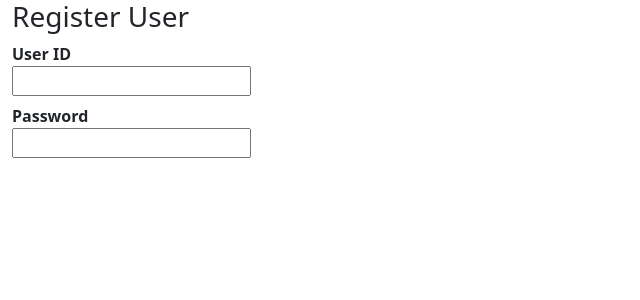
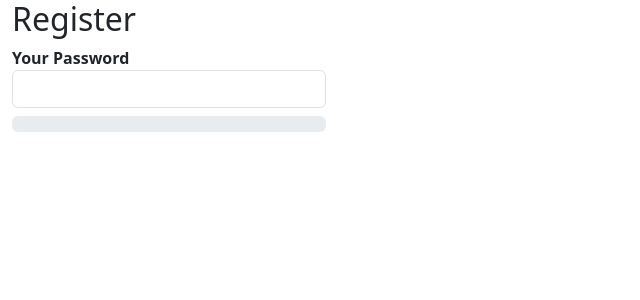
Before and after one commit to yashraj-12315/vite-react-sudhakar-sharma, a React (Vite) app: page / in a window 1280 px wide. Shown: the top 300 px of the page, without its empty margins (0-640 px from the left). Built offline with nearby package versions, Linux system fonts and the light colour scheme.

Commit message:
Create onkeyUp and onChange event

```diff
--- /dev/null
+++ b/src/components/password-demo/password-demo.jsx
@@ -0,0 +1,56 @@
+import { useState } from "react";
+
+export function PasswordDemo() {
+  const [password, setPassword] = useState("");
+  const [msg, setMsg] = useState("");
+  const [progressBar, setProgressBar] = useState("");
+  const [progressStyle, setProgressStyle] = useState({ width: "" });
+
+  function handlepasswordChange(e) {
+    setPassword(e.target.value);
+  }
+
+  function handleKeyUp() {
+    if (password.match(/(?=.*[A-Z])\w{4,15}/)) {
+      setMsg(`Strong Password`);
+      setProgressBar(
+        "progress-bar bg-success progress-bar-animated progress-bar-striped"
+      );
+      setProgressStyle({ width: "100%" });
+    } else {
+      if (password.length < 4) {
+        setMsg("Poor Password -min 4 chars required");
+        setProgressBar(
+          "progress-bar bg-danger progress-bar-animated progress-bar-striped"
+        );
+        setProgressStyle({ width: "30%" });
+      } else {
+        setMsg("Weak Password - atleast 1 uppercase is required");
+        setProgressBar(
+          "progress-bar bg-warning progress-bar-animated progress-bar-striped"
+        );
+        setProgressStyle({ width: "70%" });
+      }
+    }
+  }
+  return (
+    <div className="container-fluid">
+      <h2>Register</h2>
+      <dl className="w-25">
+        <dt>Your Password</dt>
+        <dd>
+          <input
+            type="password"
+            onKeyUp={handleKeyUp}
+            onChange={handlepasswordChange}
+            className="form-control"
+          />
+        </dd>
+        <dd className="progress">
+          <div className={progressBar} style={progressStyle}></div>
+        </dd>
+        <dd style={{ fontSize: "12px" }}>{msg}</dd>
+      </dl>
+    </div>
+  );
+}
--- a/src/main.jsx
+++ b/src/main.jsx
@@ -13,6 +13,7 @@ import { DateDemo } from "./components/date-demo/date-demo.jsx";
 import CustomArgument from "./components/two-way-binding/two-way-binding.jsx";
 import MouseDemo from "./components/mouse-event/mouse-event.jsx";
 import { KeyDemo } from "./components/key-demo/key-demo.jsx";
+import { PasswordDemo } from "./components/password-demo/password-demo.jsx";
 
 createRoot(document.getElementById("root")).render(
   <StrictMode>
@@ -27,6 +28,7 @@ createRoot(document.getElementById("root")).render(
     {/* <CustomArgument/> */}
     {/* <StyleBinding /> */}
     {/* <MouseDemo/> */}
-    <KeyDemo/>
+    {/* <KeyDemo/> */}
+    <PasswordDemo/>
   </StrictMode>
 );
```
